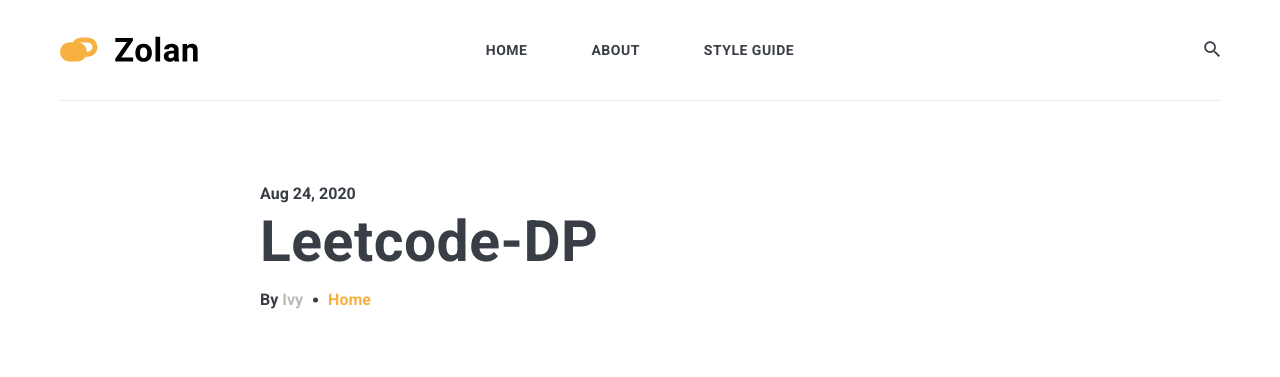
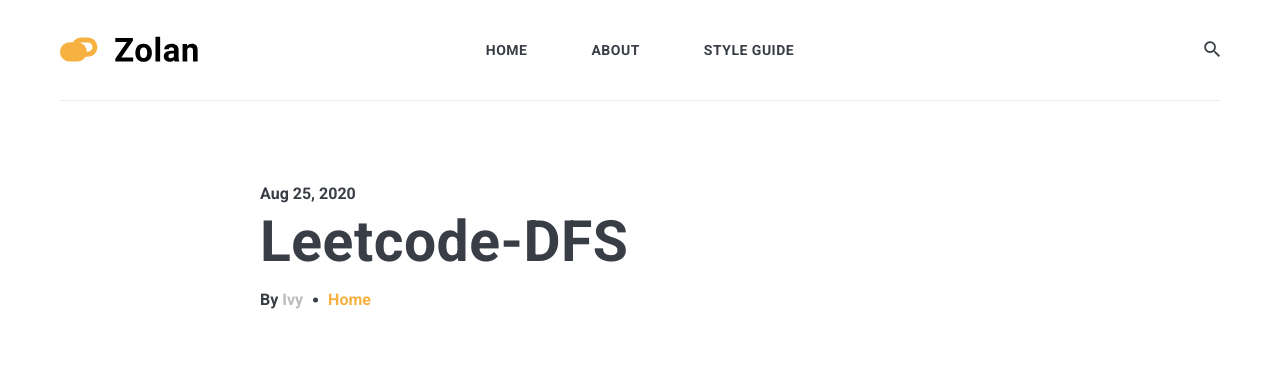
Before and after one commit to ivy-lv11/ivy-lv11.github.io, a Jekyll site: the page built from _posts/2020-08-25-DFS.markdown, in a window 1280 px wide and 900 px high. Shown: the top 377 px of the window. Built offline with Jekyll 4.4.1, drawn with Linux system fonts in a browser that asks for light colours; nearby versions of some CDN libraries; comment, search, counter and statistics services are not loaded.

Commit message:
modify typo

```diff
--- a/_posts/2020-08-25-DFS.markdown
+++ b/_posts/2020-08-25-DFS.markdown
@@ -1,7 +1,7 @@
 ---
 layout: post
-title:  Leetcode-DP
-date:   2020-08-24 15:01:35 +0300
+title:  Leetcode-DFS
+date:   2020-08-25 15:01:35 +0300
 image:  07.jpg
 tags:   Home
 ---
```
